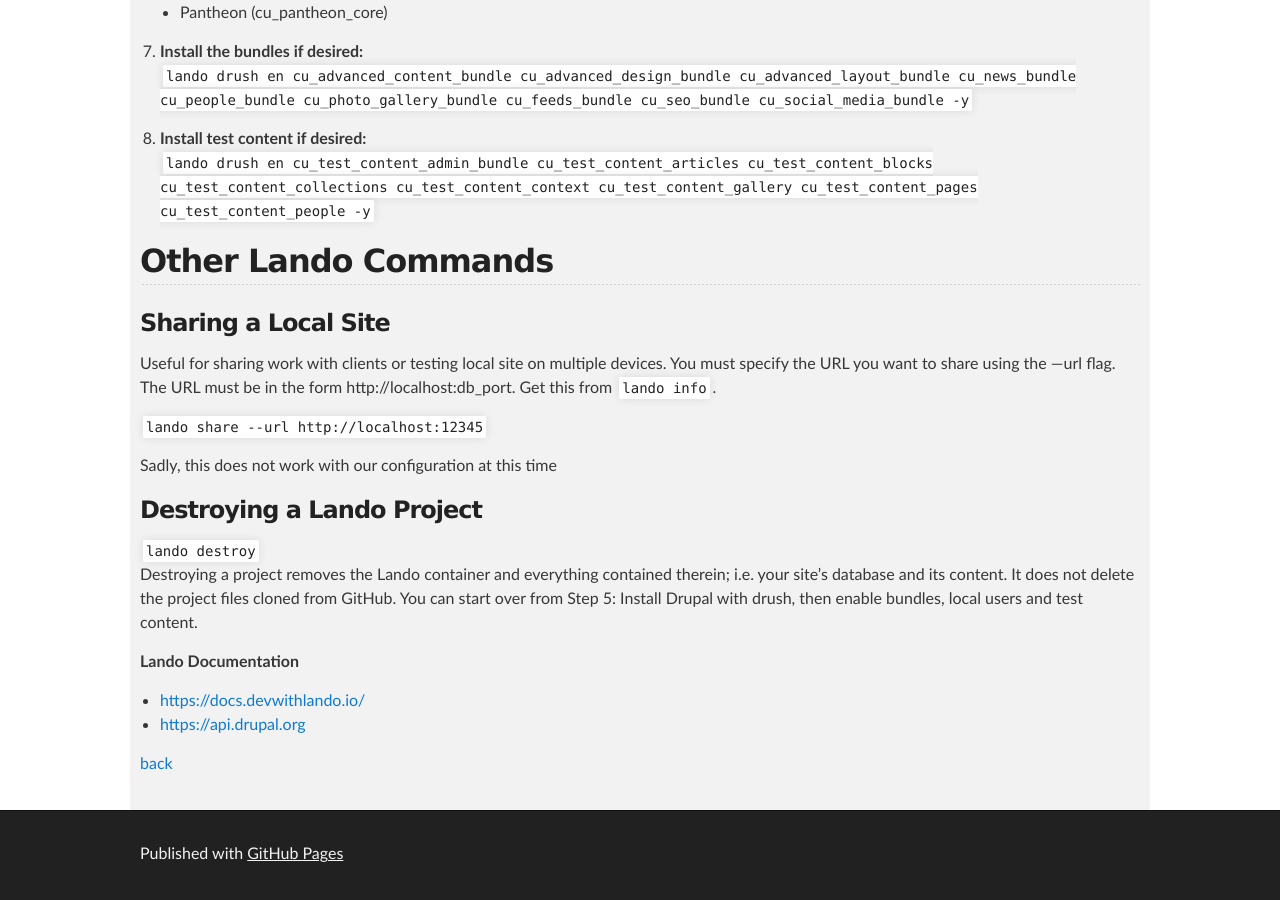
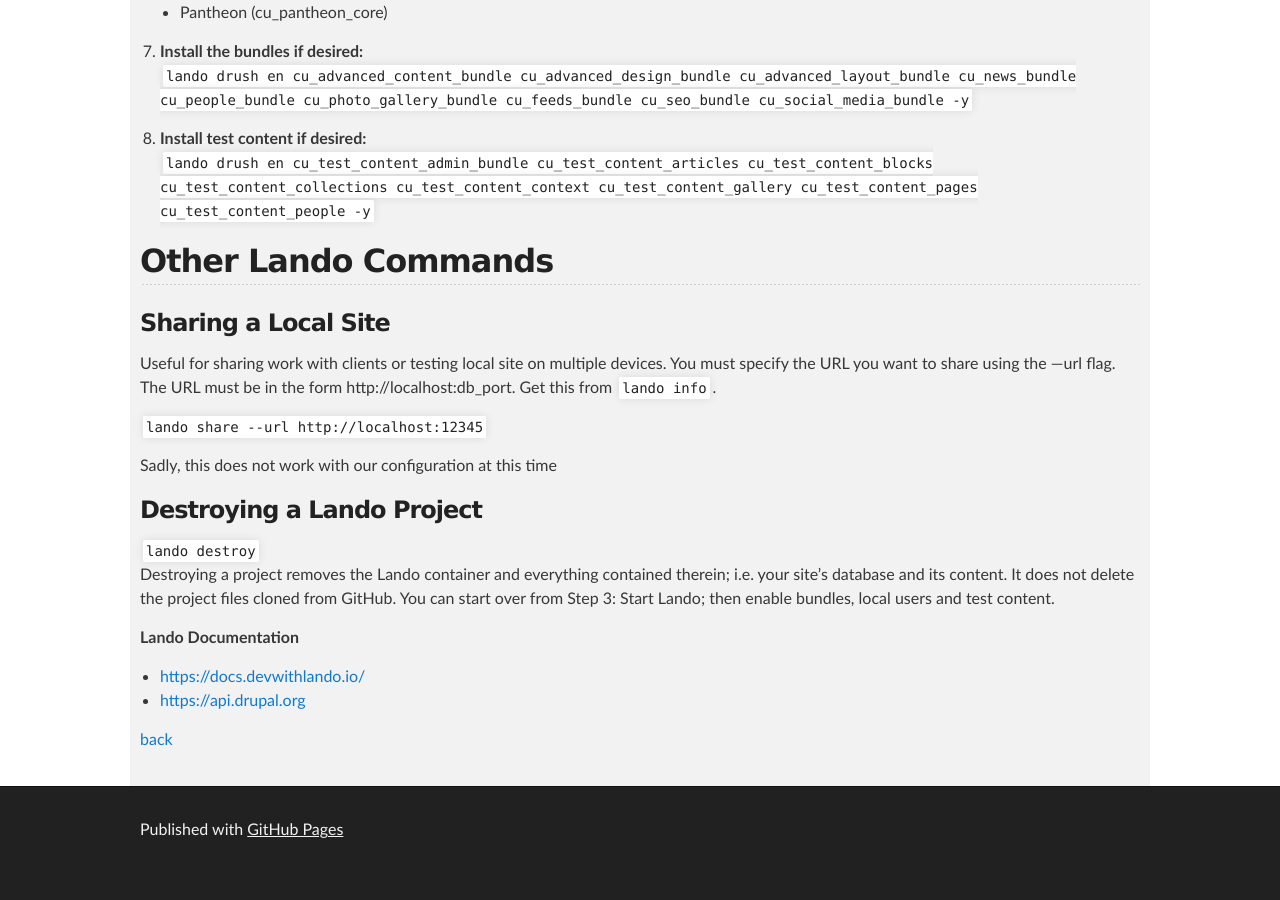
Before and after one commit to cathysnider/cathysnider.github.io, a Jekyll site: the page built from lando.md, in a window 1280 px wide and 900 px high, scrolled down 1887 px. Built offline with Jekyll 4.4.1, drawn with Linux system fonts in a browser that asks for light colours; after the commit the page ends 2763 px from its top, so only the background shows below that.

Commit message:
fix lando destroy info

```diff
--- a/lando.md
+++ b/lando.md
@@ -88,7 +88,7 @@ Sadly, this does not work with our configuration at this time
 
 ### Destroying a Lando Project
 `lando destroy` <br />
-Destroying a project removes the Lando container and everything contained therein; i.e. your site's database and its content. It does not delete the project files cloned from GitHub. You can start over from Step 5: Install Drupal with drush, then enable bundles, local users and test content.
+Destroying a project removes the Lando container and everything contained therein; i.e. your site's database and its content. It does not delete the project files cloned from GitHub. You can start over from Step 3: Start Lando; then enable bundles, local users and test content.
 
 
 **Lando Documentation** <br />
```
